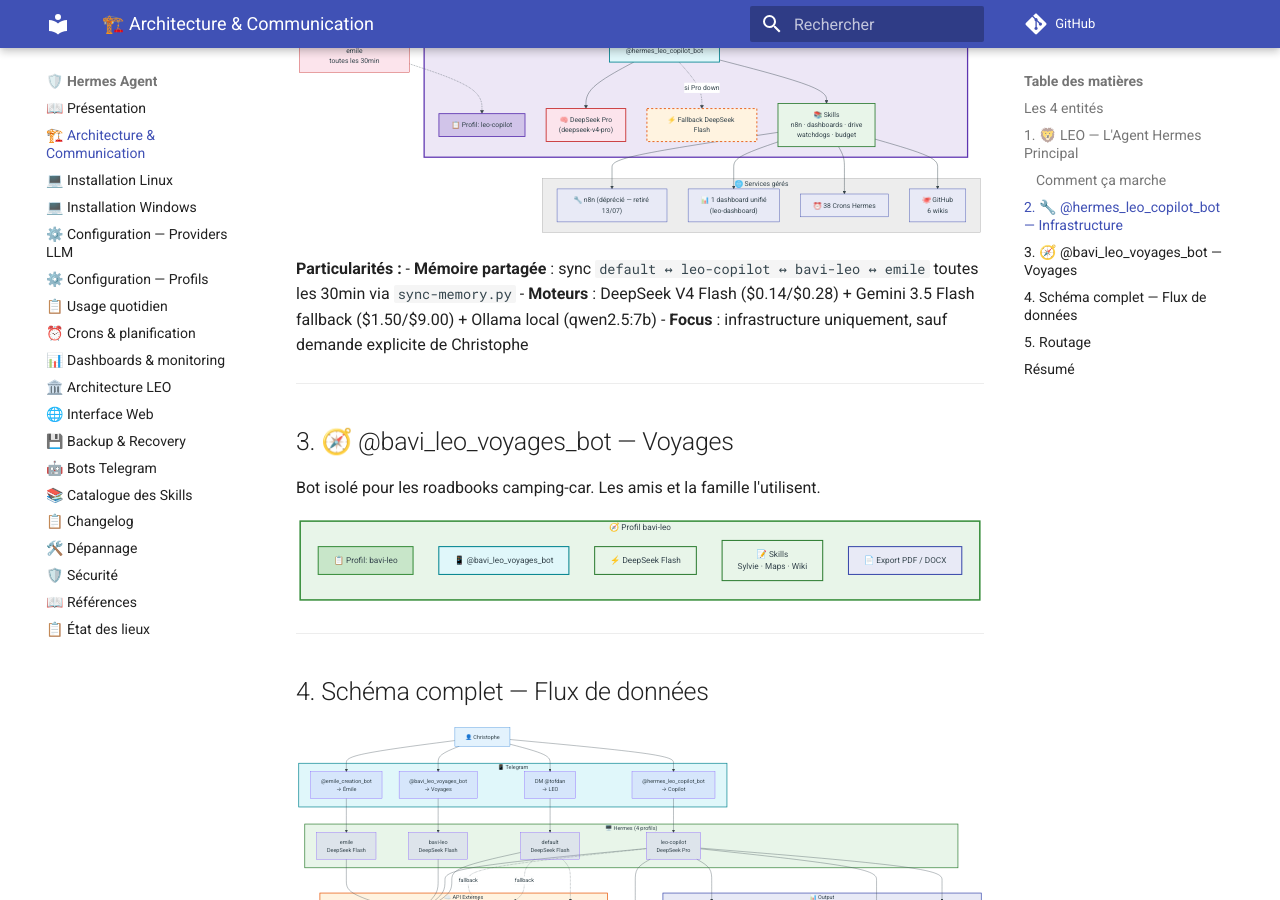
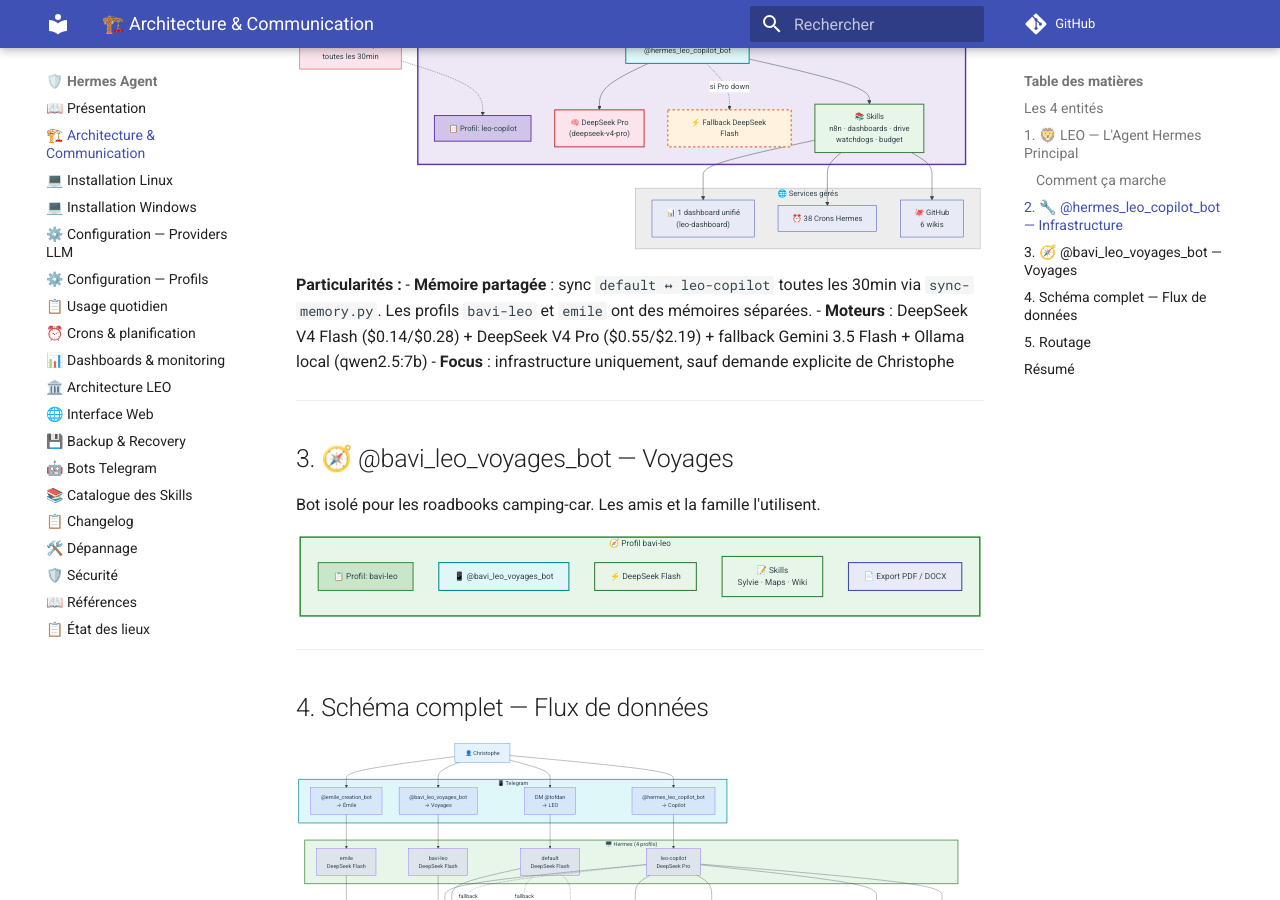
Before and after one commit to christophedanhier-hash/hermes-wiki, an MkDocs documentation site: the page built from docs/hermes/architecture-communication.md, in a window 1280 px wide and 900 px high, scrolled down 1582 px. Built offline with MkDocs 1.6.1 and Material for MkDocs 9.7.7, drawn with Linux system fonts in a browser that asks for light colours; comment, search, counter and statistics services are not loaded; some of the changed text lies outside the part shown.

Commit message:
🤖 Audit rédactionnel — 17/07/2026 15:05

````diff
--- a/docs/hermes/architecture-communication.md
+++ b/docs/hermes/architecture-communication.md
@@ -1,6 +1,6 @@
 # 🏗️ Architecture de Communication — Écosystème LEO
 
-> **4 profils Hermes, 4 gateways Telegram, 1 mémoire unifiée. DeepSeek + Gemini 3.5 Flash fallback + Ollama local.**
+> **4 profils Hermes, 4 gateways Telegram, 1 mémoire unifiée. DeepSeek Pro + Flash + Gemini 3.5 Flash fallback + Ollama local.**
 
 ---
 
@@ -156,15 +154,14 @@ flowchart TB
     style F1 fill:#fff3e0,stroke:#e65100,stroke-width:2px,stroke-dasharray:5,color:#bf360c
     style SKILLS fill:#e8f5e9,stroke:#2e7d32,stroke-width:2px,color:#1b5e20
     style MEM fill:#fce4ec,stroke:#c62828,color:#b71c1c
-    style N8N fill:#e8eaf6,stroke:#3949ab,color:#1a237e
     style DASH fill:#e8eaf6,stroke:#3949ab,color:#1a237e
     style CRONS fill:#e8eaf6,stroke:#3949ab,color:#1a237e
     style GH fill:#e8eaf6,stroke:#3949ab,color:#1a237e
 ```
 
 **Particularités :**
-- **Mémoire partagée** : sync `default ↔ leo-copilot ↔ bavi-leo ↔ emile` toutes les 30min via `sync-memory.py`
-- **Moteurs** : DeepSeek V4 Flash ($0.14/$0.28) + Gemini 3.5 Flash fallback ($1.50/$9.00) + Ollama local (qwen2.5:7b)
+- **Mémoire partagée** : sync `default ↔ leo-copilot` toutes les 30min via `sync-memory.py`. Les profils `bavi-leo` et `emile` ont des mémoires séparées.
+- **Moteurs** : DeepSeek V4 Flash ($0.14/$0.28) + DeepSeek V4 Pro ($0.55/$2.19) + fallback Gemini 3.5 Flash + Ollama local (qwen2.5:7b)
 - **Focus** : infrastructure uniquement, sauf demande explicite de Christophe
 
 ---
@@ -286,4 +283,7 @@ flowchart TB
 
 ---
 
-*Document mis à jour le 07/07/2026 — Léo 🦁*
+*Document mis à jour le 17/07/2026 — Léo 🦁*
+
+---
+> 🤖 Dernier audit : 17/07/2026 à 15:05 (UTC+2) — 4 corrections appliquées
````
Also changed, not shown: other parts of docs/hermes/architecture-communication.md (+1 -3 lines), docs/hermes/AUDIT.md (added, +10 -0 lines), docs/hermes/configuration/profiles.md (+4 -1 lines), docs/hermes/configuration/providers.md (+4 -1 lines), docs/hermes/utilisation/crons.md (+5 -2 lines).
